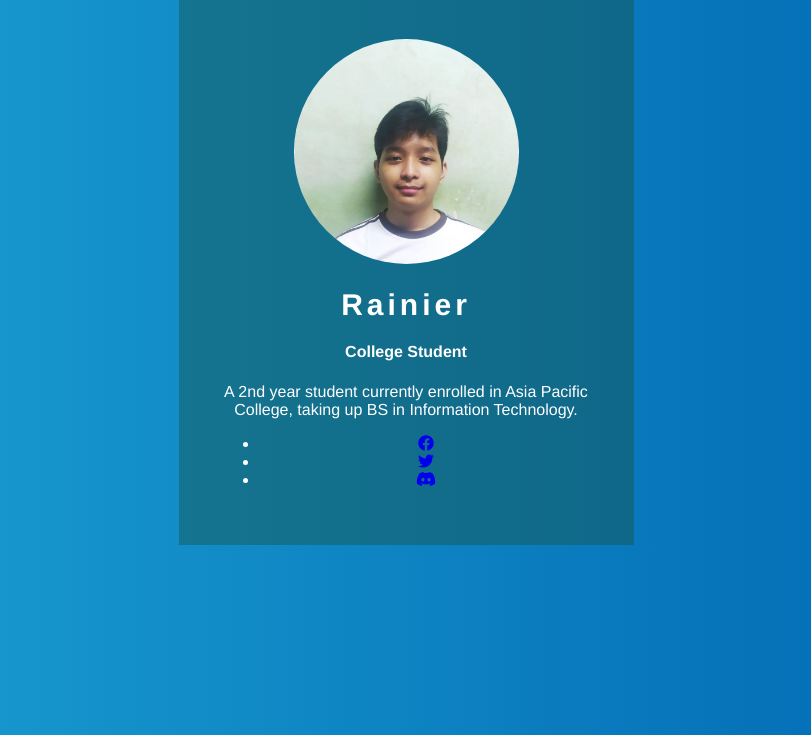
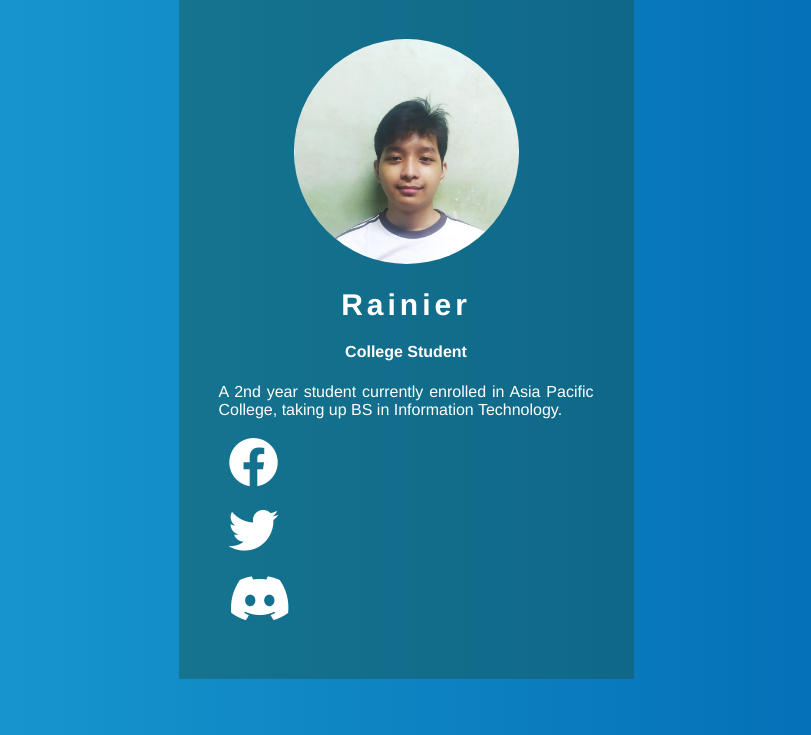
Before and after one commit to rnlabez/lab2, a PHP site: page / in a window 1280 px wide. Shown: the part 65-800 px from the top of the page, without its empty margins (234-1045 px from the left). Run offline with PHP 8.4, Linux system fonts and the light colour scheme.

Commit message:
Made socials icons bigger (still no link)

```diff
--- a/week5/style.css
+++ b/week5/style.css
@@ -28,5 +28,22 @@ body{
 .box h5{
   font-size: 20px;
   letter-spacing: 3px;
-
+  font-weight: 10px;
 }
+.box p{
+  text-align: justify;
+}
+ul{
+  margin: 0;
+  padding: 0;
+}
+.box li{
+  display: flex;
+  margin: 10px;
+  list-style: none;
+}
+.box li a{
+  color: white;
+  text-decoration: none;
+  font-size: 50px;
+}
```
